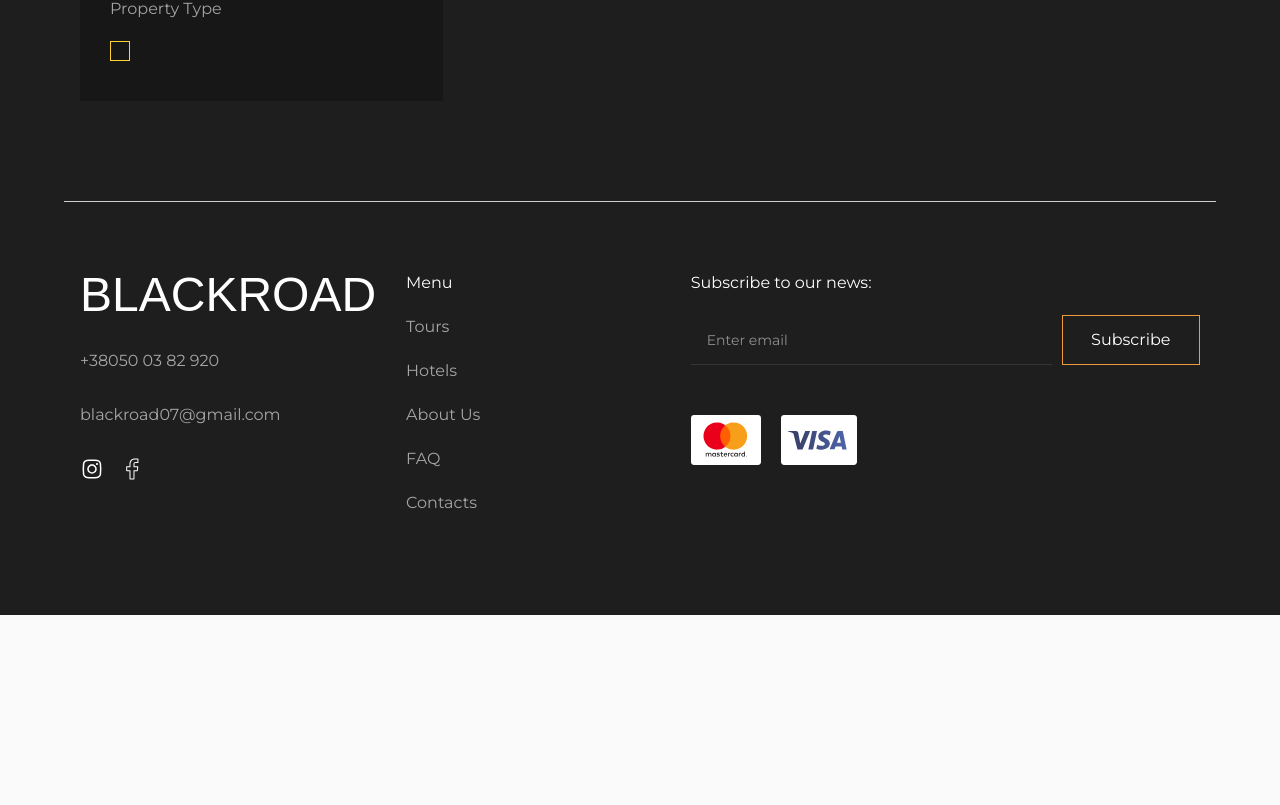
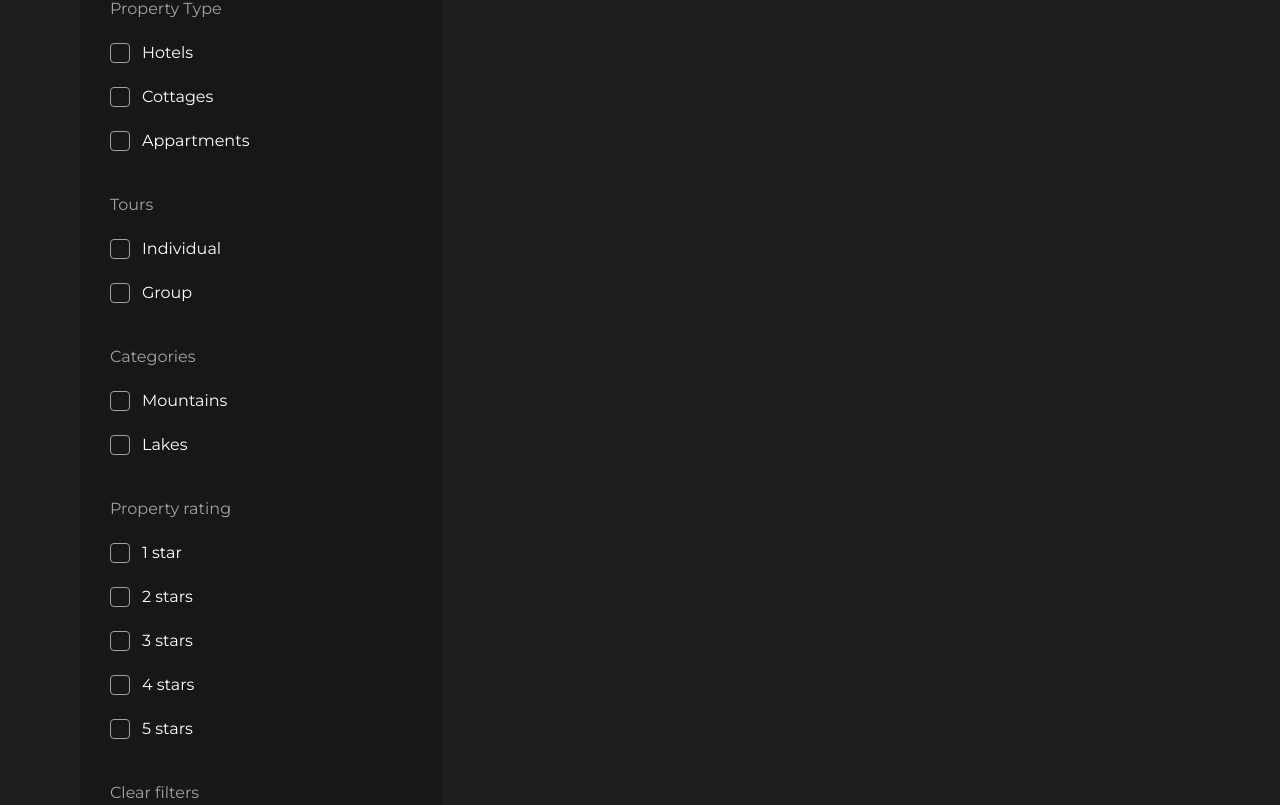
Before and after one commit to summermoved0n/project-Blackroad-Frontend, a Next.js app in the folder my-app/: page /tours in a window 1280 px wide. Shown: the part 1415-2220 px from the top of the page. Before the commit the page ends 2030 px from the top, so only its background shows below. Built offline with nearby package versions, Linux system fonts and the light colour scheme; a web font is replaced by a local one.

Commit message:
filter tours

```diff
--- /dev/null
+++ b/my-app/src/app/components/Checkbox.tsx
@@ -0,0 +1,40 @@
+type Props = {
+  checked: boolean;
+  onChange: (value: boolean) => void;
+  label?: string;
+};
+
+export default function Checkbox({ checked, onChange, label }: Props) {
+  return (
+    <label className="flex items-center gap-3 cursor-pointer select-none">
+      <input
+        type="checkbox"
+        checked={checked}
+        onChange={(e) => onChange(e.target.checked)}
+        className="hidden"
+      />
+
+      <div
+        className={`
+          w-5 h-5 border rounded flex items-center justify-center
+          transition
+          ${checked ? "bg-[#ea9c3f] border-[#ea9c3f]" : "border-gray-400"}
+        `}
+      >
+        {checked && (
+          <svg
+            className="w-5 h-5 text-white"
+            viewBox="0 0 24 24"
+            fill="none"
+            stroke="currentColor"
+            strokeWidth="3"
+          >
+            <path d="M5 13l4 4L19 7" />
+          </svg>
+        )}
+      </div>
+
+      {label && <span className="text-white">{label}</span>}
+    </label>
+  );
+}
--- a/my-app/src/app/components/Filter.tsx
+++ b/my-app/src/app/components/Filter.tsx
@@ -1,14 +1,27 @@
+"use client";
+
 import { Text } from "./Text";
 import DualRange from "./DualRange";
+import Checkbox from "./Checkbox";
+import { useFilters } from "@/lib/hooks/useFilters";
 
 export default function Filter() {
+  const { toggleFilter, searchParams, clearFilter } = useFilters();
+
+  const getSelected = (key: string) => searchParams.get(key)?.split(",") || [];
+
+  const selectedType = getSelected("type");
+  const selectedTours = getSelected("tours");
+  const selectedCategories = getSelected("categories");
+  const selectedRating = getSelected("rating");
+
   return (
-    <div className="py-10 px-7.5 bg-[#171717]">
-      <Text as="h4" color="white" size="md" className="mb-10">
+    <div className="py-10 px-7.5 bg-[#171717] flex flex-col gap-10">
+      <Text as="h4" color="white" size="md">
         All filters
       </Text>
 
-      <div className="flex flex-col gap-5 mb-10">
+      <div className="flex flex-col gap-5">
         <Text as="p" color="white60" size="sm">
           Your budget (per night)
         </Text>
@@ -21,11 +34,103 @@ export default function Filter() {
           Property Type
         </Text>
 
-        <div>
-          <input type="checkbox" className="hidden peer" />
-          <div className="w-5 h-5 border border-amber-300  cursor-pointer peer-checked:bg-orange-500"></div>
-        </div>
+        <Checkbox
+          checked={selectedType.includes("hotels")}
+          onChange={() => toggleFilter("type", "hotels")}
+          label="Hotels"
+        />
+        <Checkbox
+          checked={selectedType.includes("cottages")}
+          onChange={() => toggleFilter("type", "cottages")}
+          label="Cottages"
+        />
+        <Checkbox
+          checked={selectedType.includes("appartments")}
+          onChange={() => toggleFilter("type", "appartments")}
+          label="Appartments"
+        />
       </div>
+
+      <div className="flex flex-col gap-5 items-start">
+        <Text as="p" color="white60" size="sm">
+          Tours
+        </Text>
+
+        <Checkbox
+          checked={selectedTours.includes("individual")}
+          onChange={() => toggleFilter("tours", "individual")}
+          label="Individual"
+        />
+        <Checkbox
+          checked={selectedTours.includes("group")}
+          onChange={() => toggleFilter("tours", "group")}
+          label="Group"
+        />
+      </div>
+
+      <div className="flex flex-col gap-5 items-start">
+        <Text as="p" color="white60" size="sm">
+          Categories
+        </Text>
+
+        <Checkbox
+          checked={selectedCategories.includes("mountains")}
+          onChange={() => toggleFilter("categories", "mountains")}
+          label="Mountains"
+        />
+        <Checkbox
+          checked={selectedCategories.includes("lakes")}
+          onChange={() => toggleFilter("categories", "lakes")}
+          label="Lakes"
+        />
+      </div>
+
+      <div className="flex flex-col gap-5 items-start">
+        <Text as="p" color="white60" size="sm">
+          Property rating
+        </Text>
+
+        <Checkbox
+          checked={selectedRating.includes("1-star")}
+          onChange={() => toggleFilter("rating", "1-star")}
+          label="1 star"
+        />
+        <Checkbox
+          checked={selectedRating.includes("2-stars")}
+          onChange={() => toggleFilter("rating", "2-stars")}
+          label="2 stars"
+        />
+        <Checkbox
+          checked={selectedRating.includes("3-stars")}
+          onChange={() => toggleFilter("rating", "3-stars")}
+          label="3 stars"
+        />
+        <Checkbox
+          checked={selectedRating.includes("4-stars")}
+          onChange={() => toggleFilter("rating", "4-stars")}
+          label="4 stars"
+        />
+        <Checkbox
+          checked={selectedRating.includes("5-stars")}
+          onChange={() => toggleFilter("rating", "5-stars")}
+          label="5 stars"
+        />
+      </div>
+
+      <button
+        className="flex w-fit group"
+        type="button"
+        onClick={() => clearFilter()}
+      >
+        <Text
+          as="p"
+          color="white60"
+          size="sm"
+          className="group-hover:text-[#ea9c3f] transition"
+        >
+          Clear filters
+        </Text>
+      </button>
     </div>
   );
 }
--- /dev/null
+++ b/my-app/src/lib/hooks/useFilters.tsx
@@ -0,0 +1,33 @@
+"use client";
+
+import { useRouter, useSearchParams } from "next/navigation";
+
+export function useFilters() {
+  const router = useRouter();
+  const searchParams = useSearchParams();
+  const clearFilter = () => router.replace("/tours", { scroll: false });
+
+  const toggleFilter = (key: string, value: string) => {
+    const params = new URLSearchParams(searchParams.toString());
+
+    const current = params.get(key)?.split(",") || [];
+
+    let next;
+
+    if (current.includes(value)) {
+      next = current.filter((v) => v !== value);
+    } else {
+      next = [...current, value];
+    }
+
+    if (next.length > 0) {
+      params.set(key, next.join(","));
+    } else {
+      params.delete(key);
+    }
+
+    router.replace(`?${params.toString()}`, { scroll: false });
+  };
+
+  return { toggleFilter, searchParams, clearFilter };
+}
```
